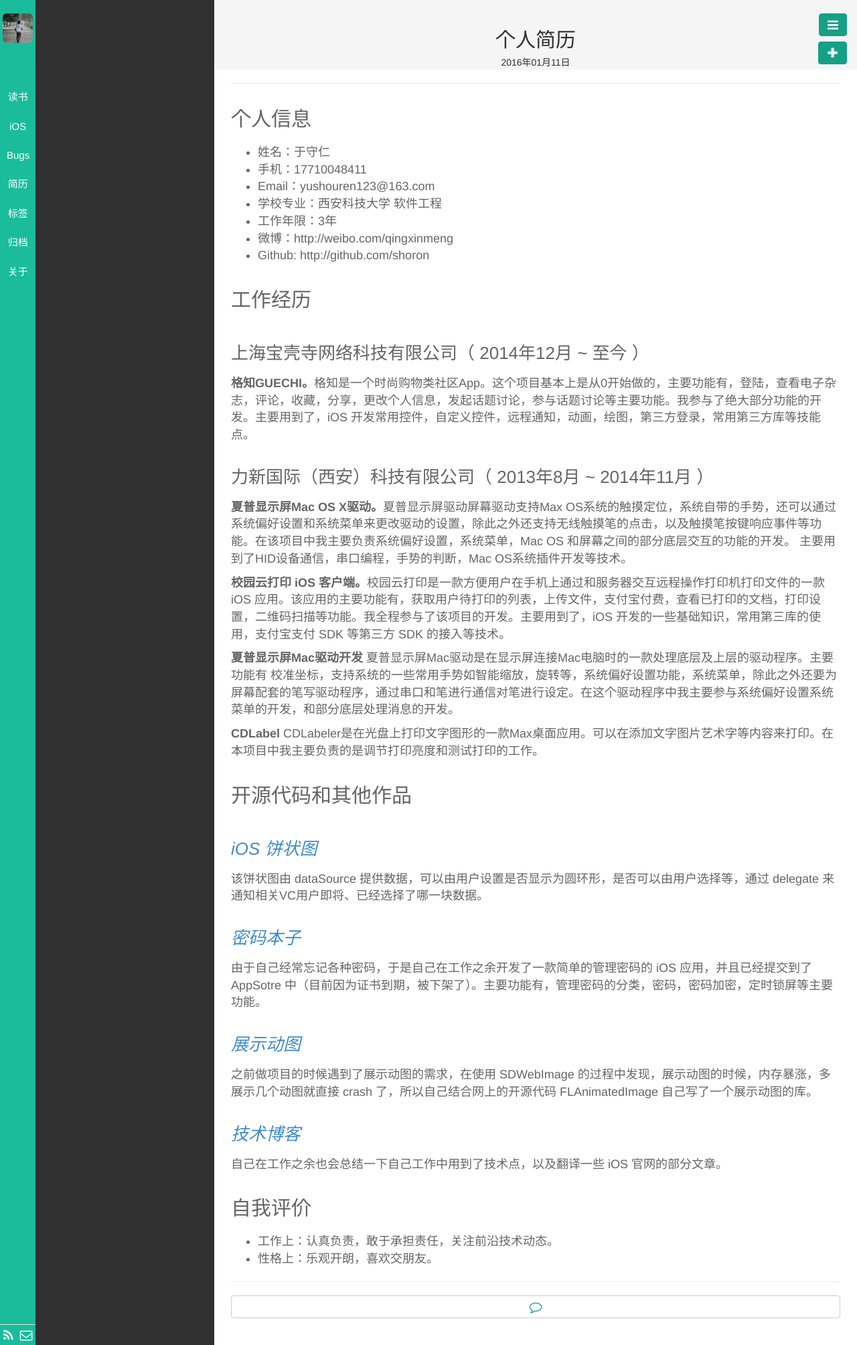
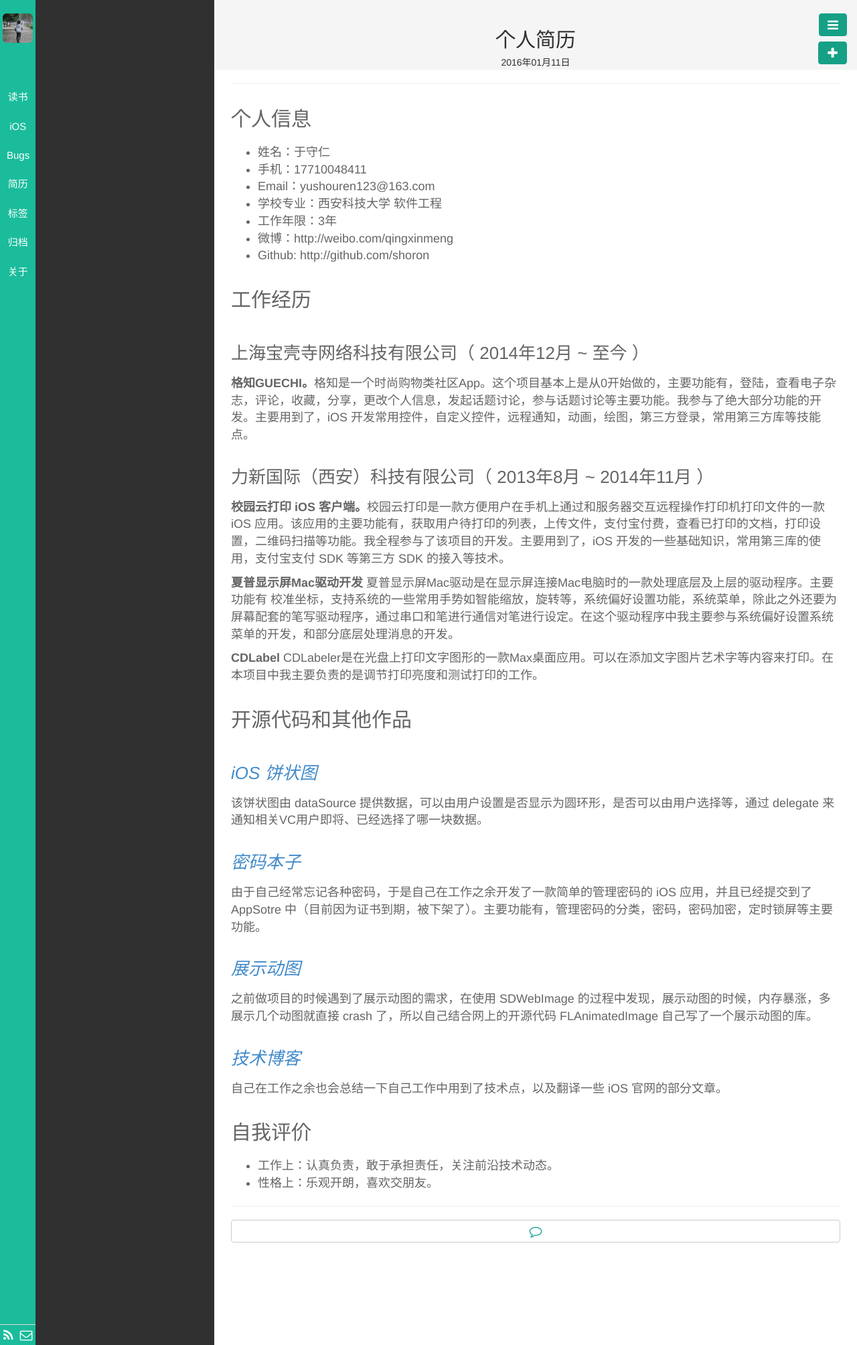
Before and after one commit to shoron/shoron.github.io, a Jekyll site: the page built from _posts/简历/2016-01-11-Resume.md, in a window 1280 px wide. Shown: the whole page at 67% size. Built offline with Jekyll 4.4.1, drawn with Linux system fonts in a browser that asks for light colours; nearby versions of some CDN libraries; library files that are not in the unit come from our copies; Markdown is read by kramdown in place of the engine named in the settings.

Commit message:
modify resume

```diff
--- a/_posts/简历/2016-01-11-Resume.md
+++ b/_posts/简历/2016-01-11-Resume.md
@@ -24,8 +24,6 @@ description:
 **格知GUECHI。**格知是一个时尚购物类社区App。这个项目基本上是从0开始做的，主要功能有，登陆，查看电子杂志，评论，收藏，分享，更改个人信息，发起话题讨论，参与话题讨论等主要功能。我参与了绝大部分功能的开发。主要用到了，iOS 开发常用控件，自定义控件，远程通知，动画，绘图，第三方登录，常用第三方库等技能点。
 
 ### 力新国际（西安）科技有限公司（ 2013年8月 ~ 2014年11月 ）
-
-**夏普显示屏Mac OS X驱动。**夏普显示屏驱动屏幕驱动支持Max OS系统的触摸定位，系统自带的手势，还可以通过系统偏好设置和系统菜单来更改驱动的设置，除此之外还支持无线触摸笔的点击，以及触摸笔按键响应事件等功能。在该项目中我主要负责系统偏好设置，系统菜单，Mac OS 和屏幕之间的部分底层交互的功能的开发。 主要用到了HID设备通信，串口编程，手势的判断，Mac OS系统插件开发等技术。
 
 **校园云打印 iOS 客户端。**校园云打印是一款方便用户在手机上通过和服务器交互远程操作打印机打印文件的一款 iOS 应用。该应用的主要功能有，获取用户待打印的列表，上传文件，支付宝付费，查看已打印的文档，打印设置，二维码扫描等功能。我全程参与了该项目的开发。主要用到了，iOS 开发的一些基础知识，常用第三库的使用，支付宝支付 SDK 等第三方 SDK 的接入等技术。
 
```
